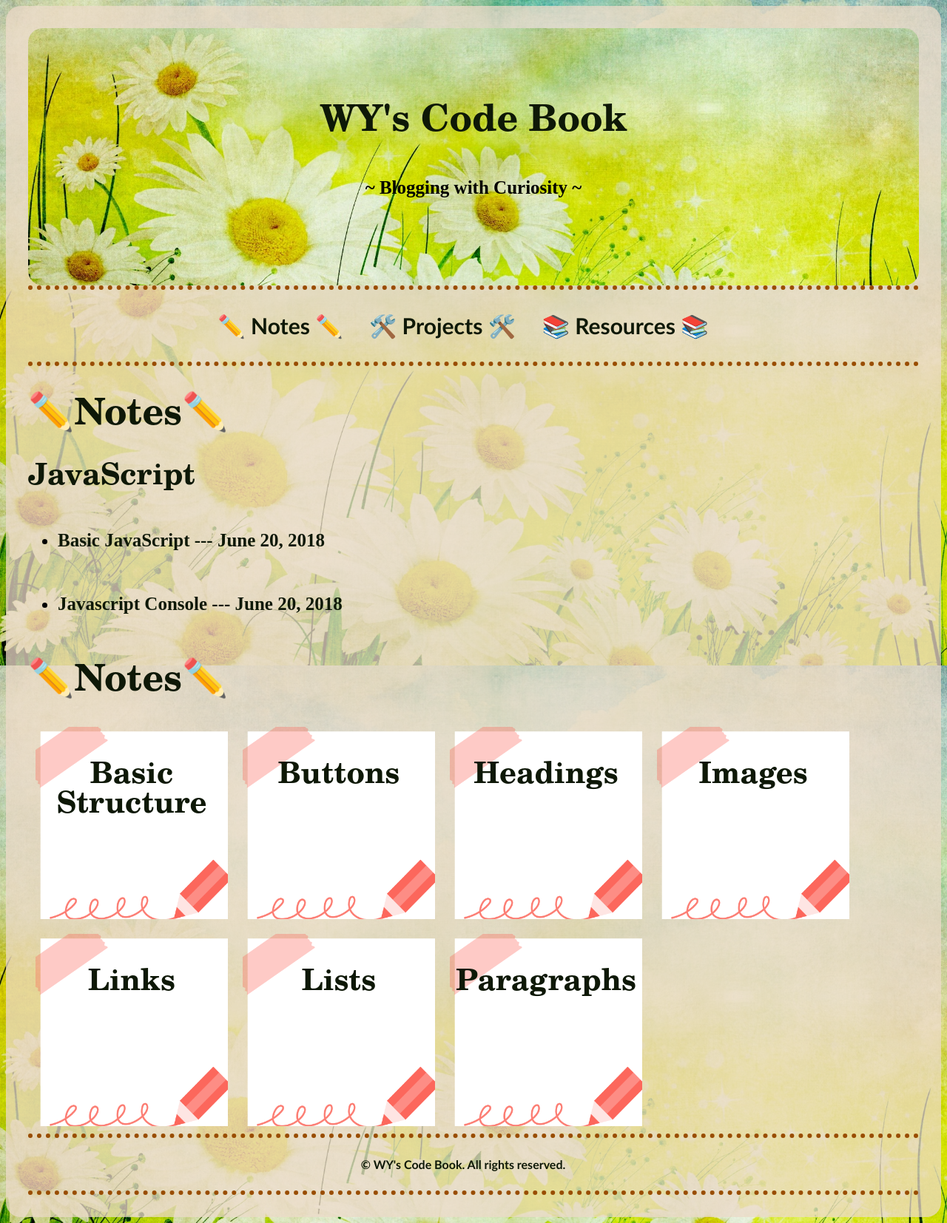
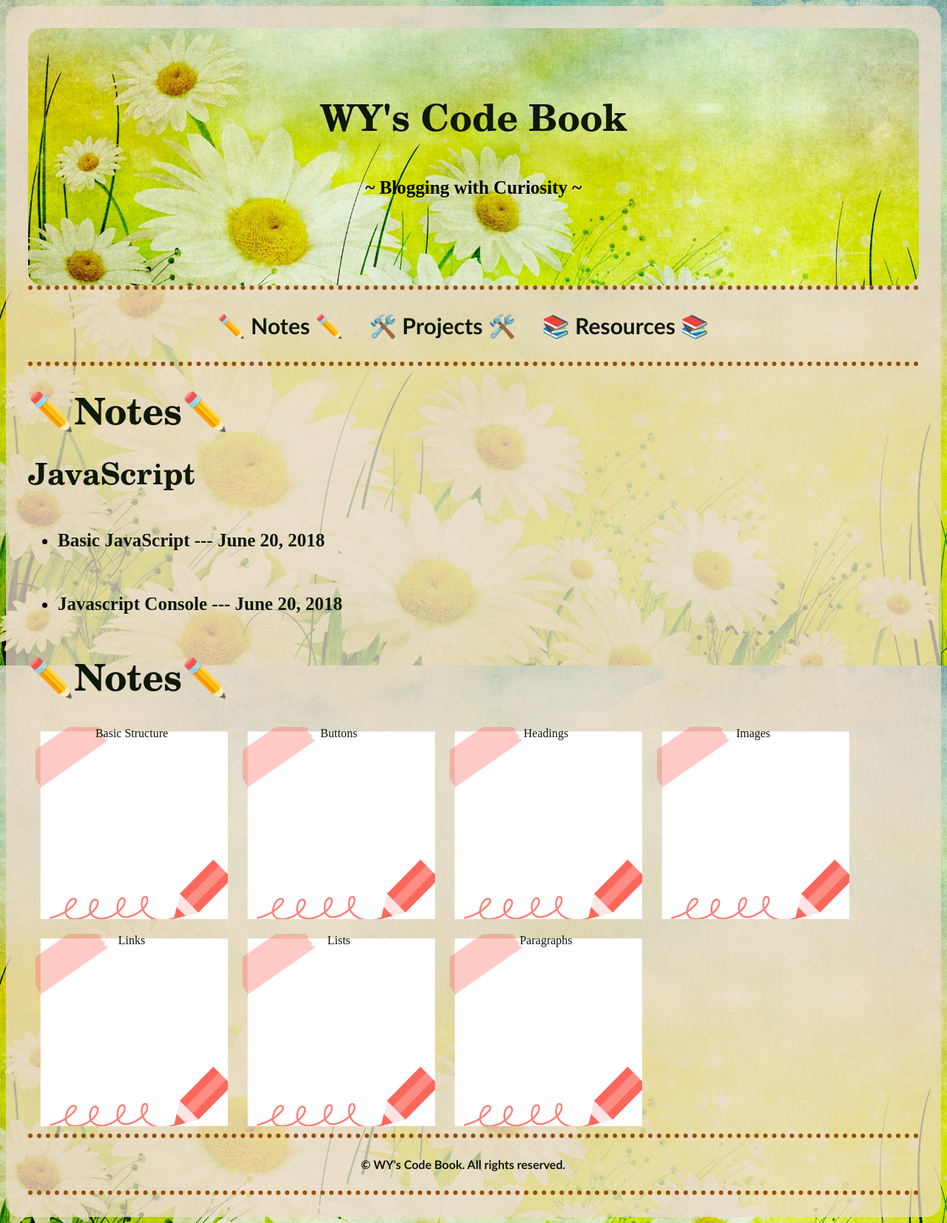
Before and after one commit to WYCodeBook/WYCodeBook.github.io, a Jekyll site: the page built from note/index.html, in a window 1280 px wide. Shown: the whole page at 74% size. Built offline with Jekyll 4.4.1, drawn with Linux system fonts in a browser that asks for light colours; some web fonts are replaced.

Commit message:
banner font size

```diff
--- a/note/index.html
+++ b/note/index.html
@@ -23,7 +23,7 @@ title: Notes
   <div class="banner">
     {% for html in site.html | sort: "title" %}
       <div>
-        <h3><a href="{{ html.url }}">{{ html.title }}</a><h3>
+        <a href="{{ html.url }}">{{ html.title }}</a>
       </div>
     {% endfor %}
   </div>
```
